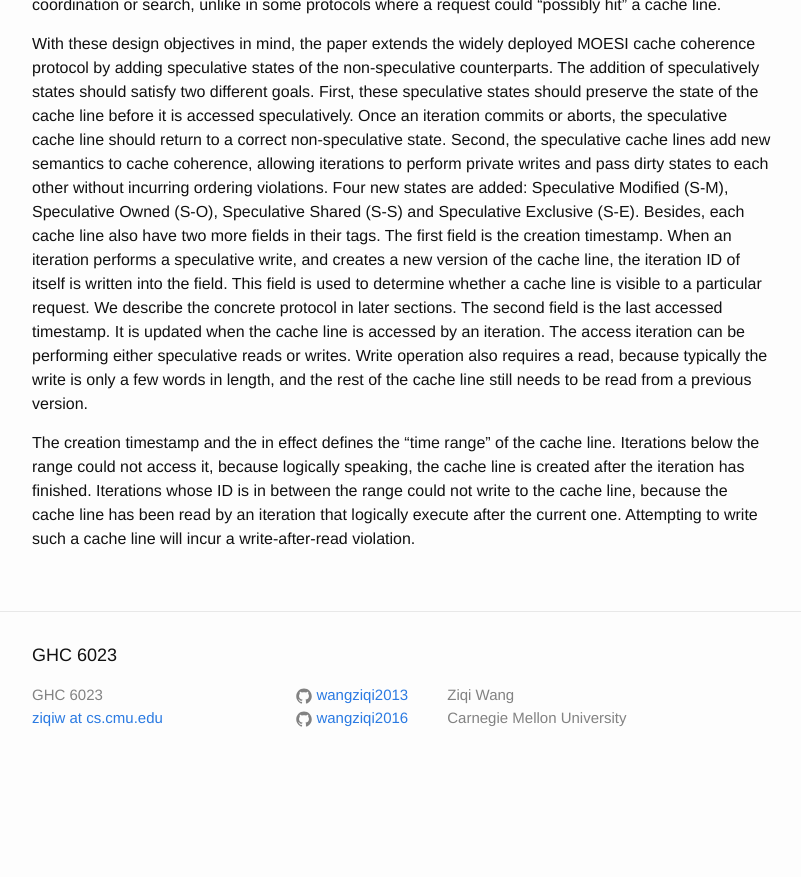
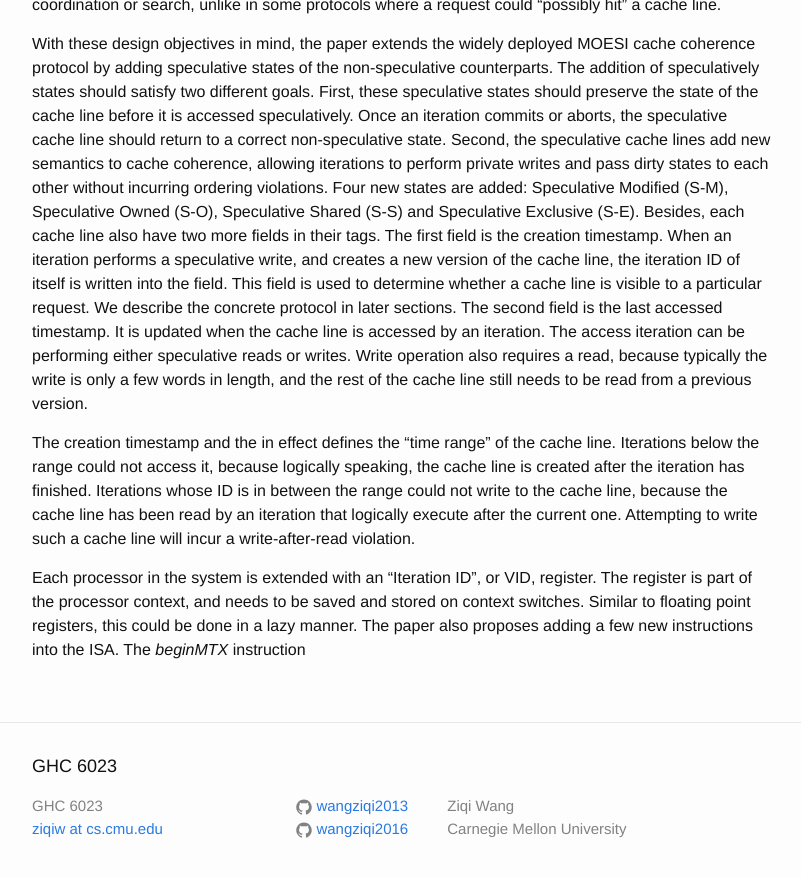
Before and after one commit to wangziqi2013/wangziqi2013.github.io, a Jekyll site: the page built from _posts/2018-06-02-Hardware-Multithreaded-Transactions.markdown, in a window 1280 px wide and 900 px high, scrolled down 880 px. Shown: the top 877 px of the window, without its empty margins (238-1039 px from the left). Built offline with Jekyll 4.4.1, drawn with Linux system fonts in a browser that asks for light colours; before the commit the page ends 1669 px from its top, so only the background shows below that.

Commit message:
Working on arch change

```diff
--- a/_posts/2018-06-02-Hardware-Multithreaded-Transactions.markdown
+++ b/_posts/2018-06-02-Hardware-Multithreaded-Transactions.markdown
@@ -52,3 +52,7 @@ the range could not access it, because logically speaking, the cache line is cre
 Iterations whose ID is in between the range could not write to the cache line, because the cache line has been read by
 an iteration that logically execute after the current one. Attempting to write such a cache line will incur a write-after-read
 violation.
+
+Each processor in the system is extended with an "Iteration ID", or VID, register. The register is part of the processor
+context, and needs to be saved and stored on context switches. Similar to floating point registers, this could be done
+in a lazy manner. The paper also proposes adding a few new instructions into the ISA. The *beginMTX* instruction
```
